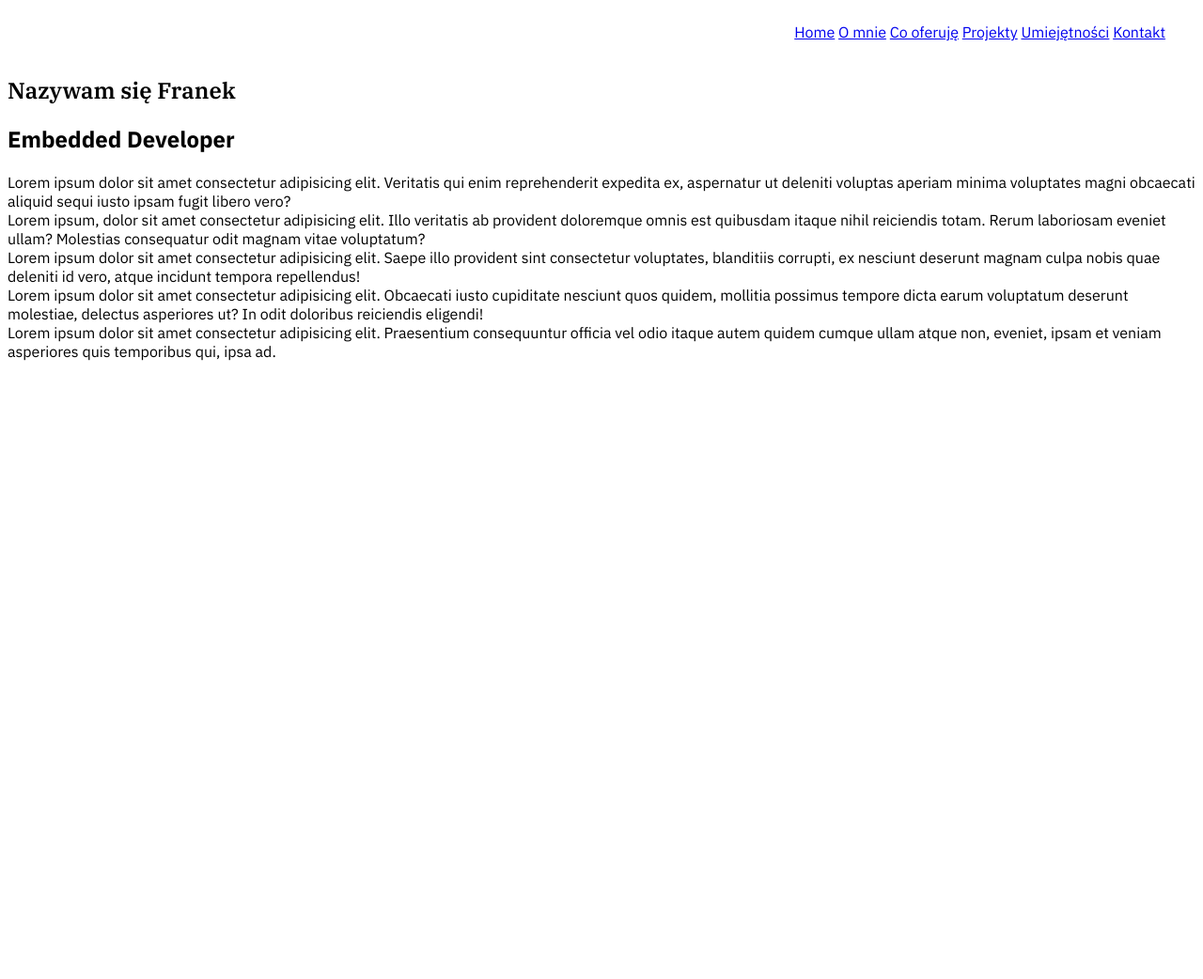
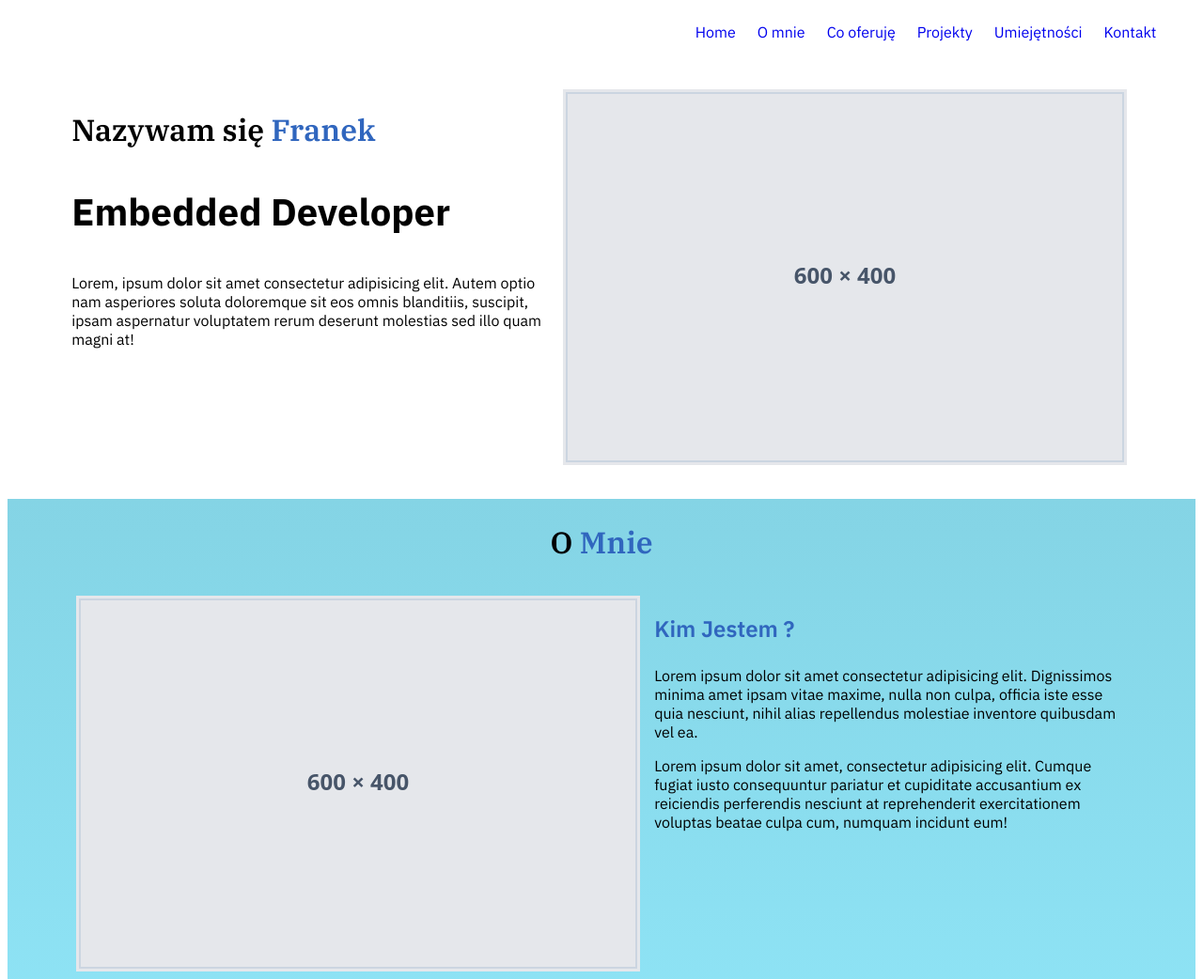
Before and after one commit to FraI3mega/portfolio, a plain HTML site: page index.html in a window 1280 px wide. Shown: the top 1042 px of the page at 94% size. Before the commit the page ends 800 px from the top, so only its background shows below. Drawn offline with Linux system fonts and the light colour scheme.

Commit message:
feat: Add home and whoami

```diff
--- a/index.html
+++ b/index.html
@@ -21,26 +21,29 @@
     </header>
     <main>
         <section id="hero">
-            <h2>Nazywam się Franek</h2>
-            <h1>Embedded Developer</h1>
-            <p></p>
+            <article>
+                <h2>Nazywam się <span class="accent">Franek</span></h2>
+                <h1>Embedded Developer</h1>
+                <p>Lorem, ipsum dolor sit amet consectetur adipisicing elit. Autem optio nam asperiores soluta
+                    doloremque sit eos omnis blanditiis, suscipit, ipsam aspernatur voluptatem rerum deserunt molestias
+                    sed illo quam magni at!</p>
+            </article>
+            <img src="./assets/placeholder.svg" alt="">
         </section>
 
-        <section id="about">Lorem ipsum dolor sit amet consectetur adipisicing elit. Veritatis qui enim reprehenderit
-            expedita ex, aspernatur ut deleniti voluptas aperiam minima voluptates magni obcaecati aliquid sequi iusto
-            ipsam fugit libero vero?</section>
-        <section id="offer">Lorem ipsum, dolor sit amet consectetur adipisicing elit. Illo veritatis ab provident
-            doloremque omnis est quibusdam itaque nihil reiciendis totam. Rerum laboriosam eveniet ullam? Molestias
-            consequatur odit magnam vitae voluptatum?</section>
-        <section id="projects">Lorem ipsum dolor sit amet consectetur adipisicing elit. Saepe illo provident sint
-            consectetur voluptates, blanditiis corrupti, ex nesciunt deserunt magnam culpa nobis quae deleniti id vero,
-            atque incidunt tempora repellendus!</section>
-        <section id="skills">Lorem ipsum dolor sit amet consectetur adipisicing elit. Obcaecati iusto cupiditate
-            nesciunt quos quidem, mollitia possimus tempore dicta earum voluptatum deserunt molestiae, delectus
-            asperiores ut? In odit doloribus reiciendis eligendi!</section>
-        <section id="contact">Lorem ipsum dolor sit amet consectetur adipisicing elit. Praesentium consequuntur officia
-            vel odio itaque autem quidem cumque ullam atque non, eveniet, ipsam et veniam asperiores quis temporibus
-            qui, ipsa ad.</section>
+        <section id="about" class="back">
+            <h2 class="section-title">O <span class="accent">Mnie</span></h2>
+            <img src="./assets/placeholder.svg" alt="">
+            <article>
+                <h3 class="accent">Kim Jestem ?</h3>
+                <p>Lorem ipsum dolor sit amet consectetur adipisicing elit. Dignissimos minima amet ipsam vitae maxime, nulla non culpa, officia iste esse quia nesciunt, nihil alias repellendus molestiae inventore quibusdam vel ea.</p>
+                <p>Lorem ipsum dolor sit amet, consectetur adipisicing elit. Cumque fugiat iusto consequuntur pariatur et cupiditate accusantium ex reiciendis perferendis nesciunt at reprehenderit exercitationem voluptas beatae culpa cum, numquam incidunt eum!</p>
+            </article>
+        </section>
+        <section id="offer"></section>
+        <section id="projects"></section>
+        <section id="skills"></section>
+        <section id="contact"></section>
     </main>
 </body>
 
--- a/style.css
+++ b/style.css
@@ -31,6 +31,31 @@
     font-display: swap;
 }
 
+:root {
+    --graphite: #3c3744ff;
+    --frosted-blue: #8ee3f5ff;
+    --navy-electric: #090c9bff;
+    --smart-blue: #3066beff;
+    --deep-ocean: #1d7874ff;
+}
+
+.accent {
+    color: var(--smart-blue)
+}
+
+.back {
+    background: linear-gradient(color-mix(in oklch, var(--frosted-blue) 95%, black),var(--frosted-blue))
+}
+
+.section-title {
+    width: 100%;
+    margin-top: 0%;
+}
+
+html {
+  scroll-behavior: smooth;
+}
+
 body {
     font-family: "IBM Plex Sans", sans-serif;
     font-weight: 400;
@@ -38,16 +63,53 @@ body {
 
 h1 {
     font-weight: 700;
+    font-size: 250%;
 }
 
 h2 {
     font-family: "IBM Plex Serif", serif;
     font-weight: 600;
+    text-align: center;
+    font-size: 200%;
+}
+
+h3 {
+    font-weight: 600;
+    font-size: 150%;
 }
 
 header {
-    top:0;
+    top: 0;
     position: sticky;
     text-align: right;
     padding: 1em 2em;
+    background-color: white;
 }
+
+header a {
+    text-decoration: none;
+    padding: 0ch 1ch;
+}
+
+section {
+    display: flex;
+    flex-wrap: wrap;
+    padding: 2% 5%;
+}
+
+article {
+    margin: 5px;
+    flex: 2 1 200px;
+}
+
+
+#hero h2 {
+    text-align: left;
+}
+
+img {
+    flex-shrink: 2;
+    margin: 10px;
+    height: auto;
+    max-width: 100%;
+}
```
Also changed, not shown: assets/placeholder.svg (added). Lines whose indentation alone changed are shown as unchanged.
